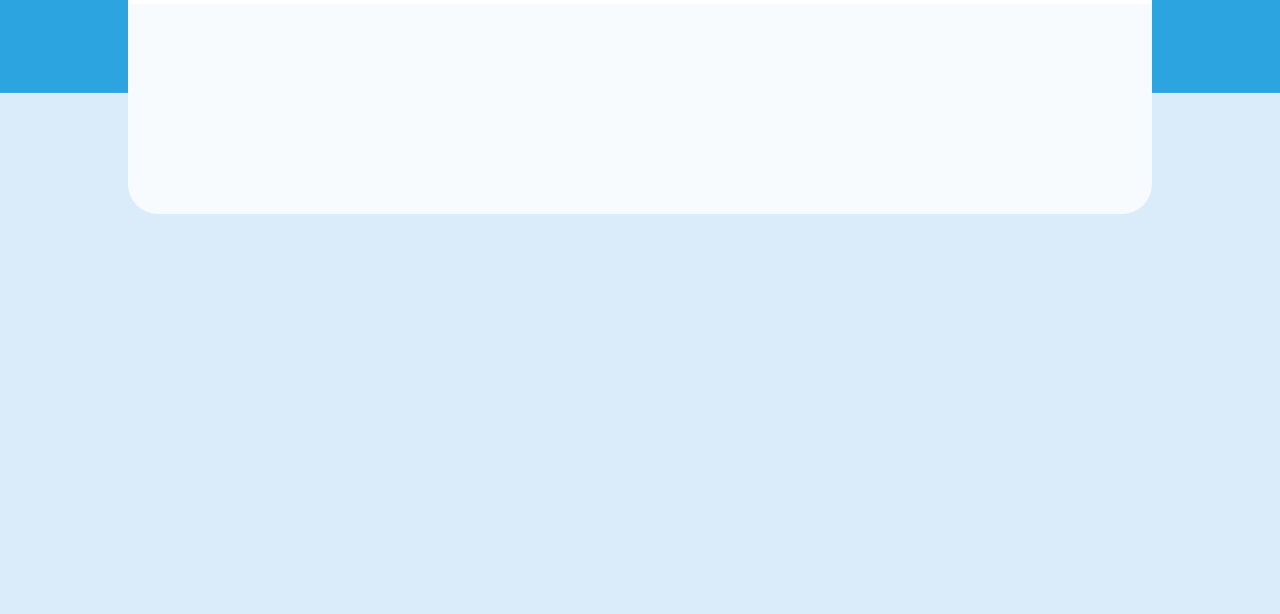
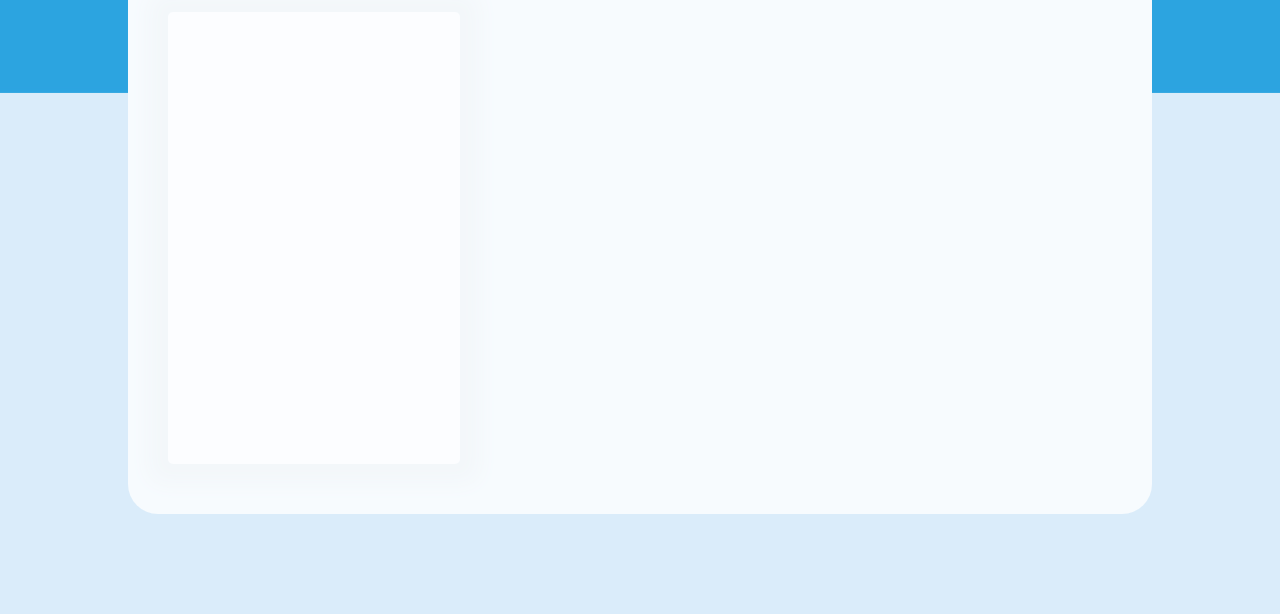
Before and after one commit to Issac-code/telegram-new-face, a plain HTML site: page index.html in a window 1280 px wide. Shown: the part 186-800 px from the top of the page. Drawn offline with Linux system fonts and the light colour scheme.

Commit message:
Create chat list conatiner

```diff
--- a/index.html
+++ b/index.html
@@ -19,7 +19,9 @@
                 <i class="material-icons">expand_more</i>
             </div>
         </header>
-        <main></main>
+        <main>
+            <div class="box chatList"></div>
+        </main>
     </div>
 </body>
 
--- a/styles/style.css
+++ b/styles/style.css
@@ -16,9 +16,9 @@ body {
     border-radius: 30px;
     background-color: rgb(247, 251, 254);
     width: 80%;
-    height: 300px;
+    height: 600px;
     margin-top: 100px;
-    grid-template-rows: 30% 70%;
+    grid-template-rows: 13% 87%;
 }
 
 header {
@@ -30,6 +30,7 @@ header {
     align-items: center;
     padding: 0 50px;
 }
+
 #logo {
     width: 50px;
     height: 50px;
@@ -41,14 +42,34 @@ header {
     padding: 5px;
     border-radius: 10px;
 }
+
 #profile:hover {
     background-color: #eeeeee;
     transition: all ease-out .2s;
     cursor: pointer;
 }
+
 #profile img {
     width: 50px;
     height: 50px;
     border-radius: 100%;
     margin: 0 10px;
 }
+
+main {
+    display: flex;
+    justify-content: space-between;
+    padding: 20px 25px;
+    padding-bottom: 50px;
+}
+
+.box {
+    background-color: #fcfdff;
+    border-radius: 5px;
+    box-shadow: 0 0 20px 20px #f3f7fa;
+}
+
+.box.chatList {
+    width: 30%;
+    margin: 0 15px;
+}
```
